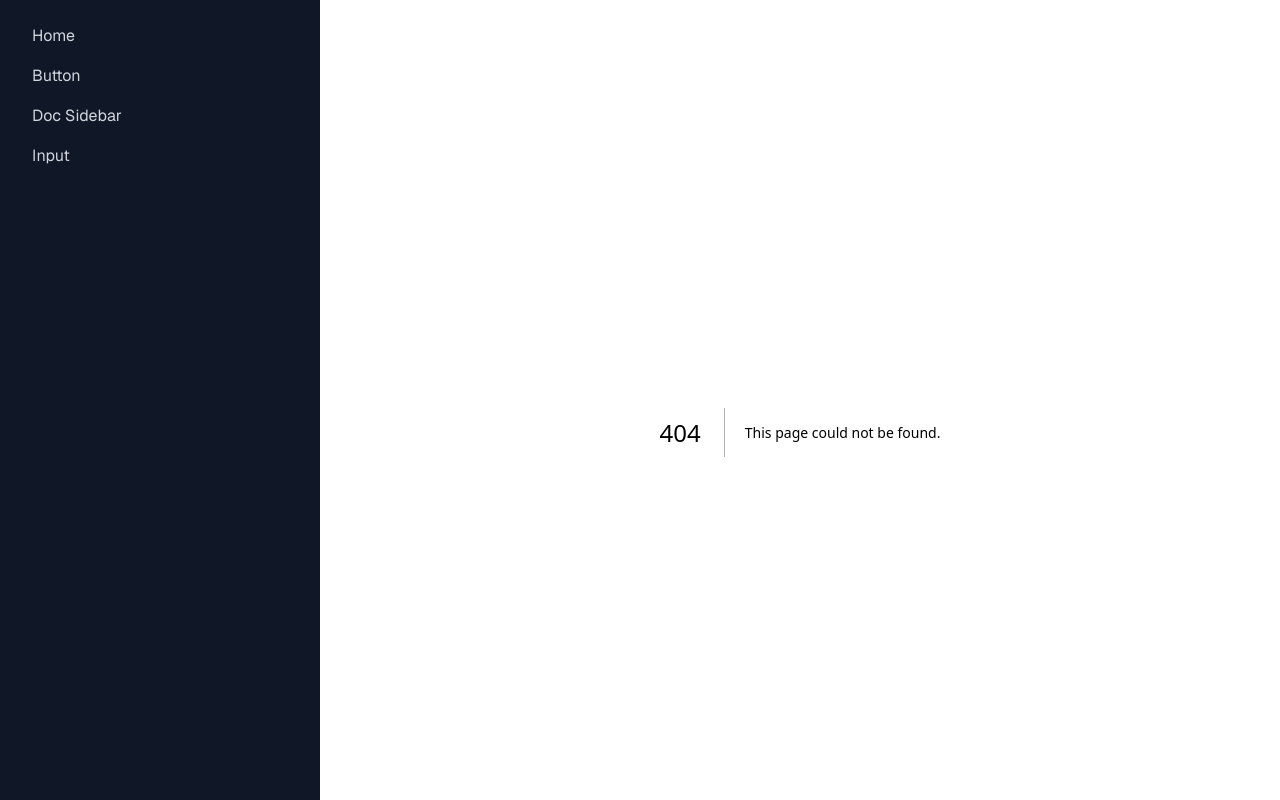
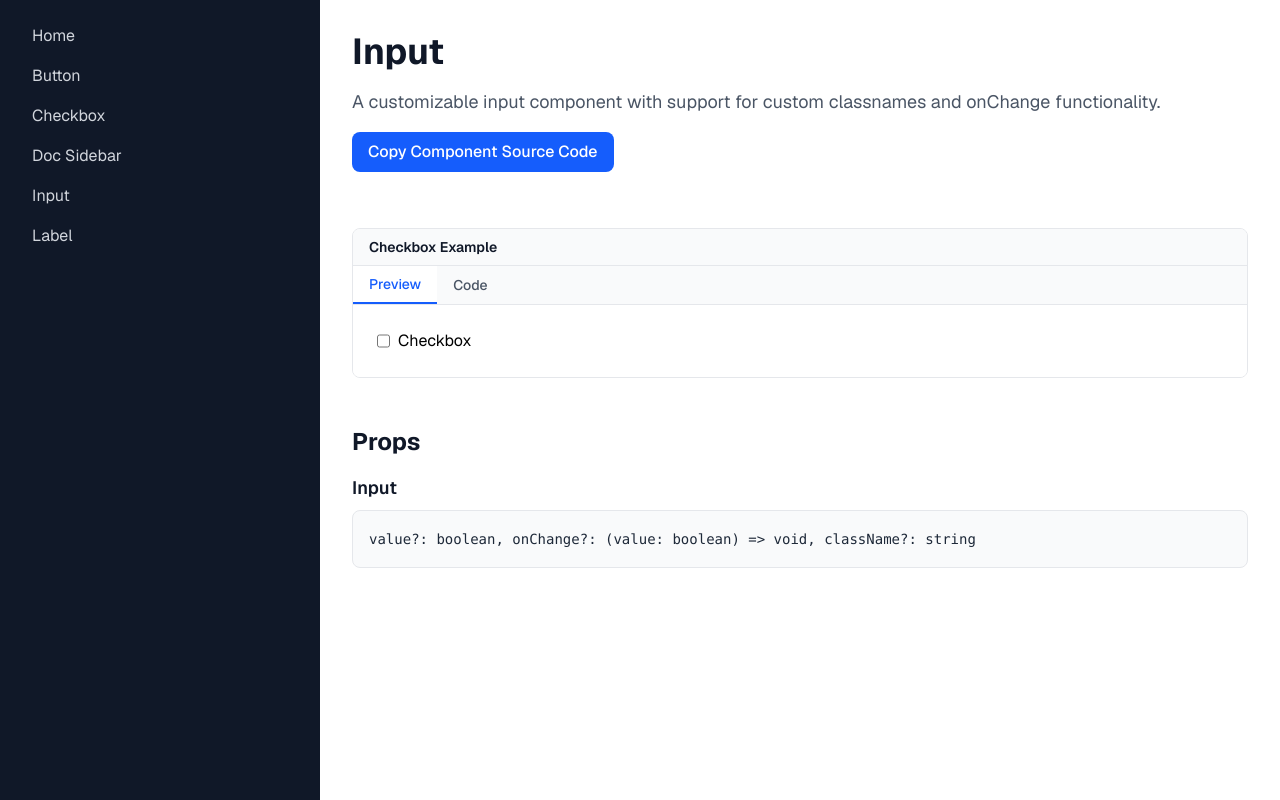
Before and after one commit to Areg472/component-library, a Next.js app: page /checkbox in a window 1280 px wide. Before the commit this address had no page. Built offline with nearby package versions, Linux system fonts and the light colour scheme.

Commit message:
added label and checkbox

```diff
--- /dev/null
+++ b/src/app/checkbox/page.tsx
@@ -0,0 +1,85 @@
+import { CodePreview } from "@/components/CodePreview";
+import { CopySourceButton } from "@/components/CopySourceButton";
+import { Checkbox } from "@/components/Checkbox";
+import type { Metadata } from "next";
+import { Label } from "@/components/Label";
+
+export const metadata: Metadata = {
+  title: "Areg's Component Library - Checkbox",
+  description:
+    "A customizable checkbox with custom classnames and onChange functionality.",
+};
+
+export default function CheckboxPage() {
+  const componentSource = `"use client";
+
+  export function Checkbox({
+    value,
+    onChange,
+    className,
+  }: {
+    value?: boolean;
+    onChange?: (value: boolean) => void;
+    className?: string;
+  }) {
+    return (
+      <input
+        type="checkbox"
+        className={className}
+        checked={value}
+        onChange={(e) => {
+          onChange?.(e.target.checked);
+        }}
+      />
+    );
+  }
+`;
+
+  const basicExample = `import { Checkbox } from "@/components/Checkbox";
+import { Label } from "@/components/Label";
+
+export default function Example() {
+  return (
+  <div className="flex flex-row">
+    <Checkbox className=" bg-black rounded-l cursor-pointer" />
+    <Label className="text-black ml-2" label="Checkbox" />
+  </div>
+  );
+}
+}`;
+
+  return (
+    <div className="max-w-5xl">
+      <h1 className="text-4xl font-bold text-gray-900 mb-4">Input</h1>
+      <p className="text-lg text-gray-600 mb-4">
+        A customizable input component with support for custom classnames and
+        onChange functionality.
+      </p>
+
+      <CopySourceButton sourceCode={componentSource} className="mb-8" />
+
+      <CodePreview title="Checkbox Example" code={basicExample}>
+        <div className="flex flex-row">
+          <Checkbox className=" bg-black rounded-l cursor-pointer" />
+          <Label className="text-black ml-2" label="Checkbox" />
+        </div>
+      </CodePreview>
+
+      <div className="mt-12">
+        <h2 className="text-2xl font-bold text-gray-900 mb-4">Props</h2>
+
+        <div className="space-y-6">
+          <div>
+            <h3 className="text-lg font-semibold text-gray-900 mb-2">Input</h3>
+            <div className="bg-gray-50 rounded-lg p-4 border border-gray-200">
+              <code className="text-sm text-gray-800">
+                value?: boolean, onChange?: (value: boolean) =&gt; void,
+                className?: string
+              </code>
+            </div>
+          </div>
+        </div>
+      </div>
+    </div>
+  );
+}
--- /dev/null
+++ b/src/app/label/page.tsx
@@ -0,0 +1,62 @@
+import { CodePreview } from "@/components/CodePreview";
+import { CopySourceButton } from "@/components/CopySourceButton";
+import type { Metadata } from "next";
+import { Label } from "@/components/Label";
+
+export const metadata: Metadata = {
+  title: "Areg's Component Library - Label",
+  description:
+    "A customizable label with custom classnames and onChange functionality.",
+};
+
+export default function CheckboxPage() {
+  const componentSource = `export function Label({
+    className,
+    label,
+  }: {
+    className?: string;
+    label: string;
+  }) {
+    return <label className={className}>{label}</label>;
+  }
+`;
+
+  const basicExample = `import { Label } from "@/components/Label";
+
+export default function Example() {
+  return (
+    <Label className="text-black" label="A serious title" />
+  );
+}
+}`;
+
+  return (
+    <div className="max-w-5xl">
+      <h1 className="text-4xl font-bold text-gray-900 mb-4">Label</h1>
+      <p className="text-lg text-gray-600 mb-4">
+        A customizable label component with support for custom classnames.
+      </p>
+
+      <CopySourceButton sourceCode={componentSource} className="mb-8" />
+
+      <CodePreview title="Checkbox Example" code={basicExample}>
+        <Label className="text-black" label="A serious title" />
+      </CodePreview>
+
+      <div className="mt-12">
+        <h2 className="text-2xl font-bold text-gray-900 mb-4">Props</h2>
+
+        <div className="space-y-6">
+          <div>
+            <h3 className="text-lg font-semibold text-gray-900 mb-2">Input</h3>
+            <div className="bg-gray-50 rounded-lg p-4 border border-gray-200">
+              <code className="text-sm text-gray-800">
+                className?: string, label: string
+              </code>
+            </div>
+          </div>
+        </div>
+      </div>
+    </div>
+  );
+}
--- a/src/app/layout.tsx
+++ b/src/app/layout.tsx
@@ -34,6 +34,11 @@ export default function RootLayout({
                 Button
               </div>
             </DocSidebarItem>
+            <DocSidebarItem href="/checkbox">
+              <div className="px-4 py-2 text-gray-300 hover:text-white hover:bg-gray-800 rounded cursor-pointer">
+                Checkbox
+              </div>
+            </DocSidebarItem>
             <DocSidebarItem href="/doc-sidebar">
               <div className="px-4 py-2 text-gray-300 hover:text-white hover:bg-gray-800 rounded cursor-pointer">
                 Doc Sidebar
@@ -44,6 +49,11 @@ export default function RootLayout({
                 Input
               </div>
             </DocSidebarItem>
+            <DocSidebarItem href="/label">
+              <div className="px-4 py-2 text-gray-300 hover:text-white hover:bg-gray-800 rounded cursor-pointer">
+                Label
+              </div>
+            </DocSidebarItem>
           </DocSidebar>
 
           <main className="flex-1 p-8 ml-80 overflow-y-auto">{children}</main>
--- /dev/null
+++ b/src/components/Checkbox.tsx
@@ -0,0 +1,22 @@
+"use client";
+
+export function Checkbox({
+  value,
+  onChange,
+  className,
+}: {
+  value?: boolean;
+  onChange?: (value: boolean) => void;
+  className?: string;
+}) {
+  return (
+    <input
+      type="checkbox"
+      className={className}
+      checked={value}
+      onChange={(e) => {
+        onChange?.(e.target.checked);
+      }}
+    />
+  );
+}
--- a/src/components/Input.tsx
+++ b/src/components/Input.tsx
@@ -1,3 +1,5 @@
+"use client";
+
 export function Input({
   type,
   placeholder,
--- /dev/null
+++ b/src/components/Label.tsx
@@ -0,0 +1,9 @@
+export function Label({
+  className,
+  label,
+}: {
+  className?: string;
+  label: string;
+}) {
+  return <label className={className}>{label}</label>;
+}
```
